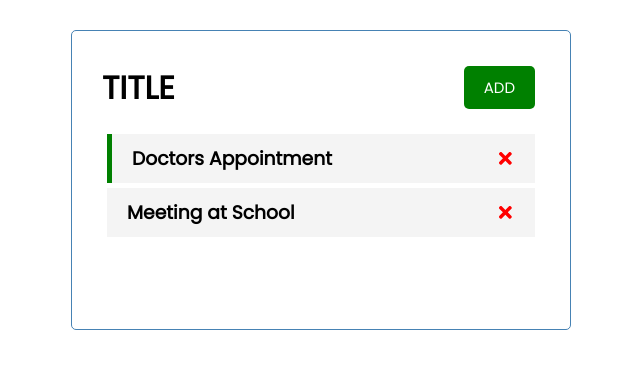
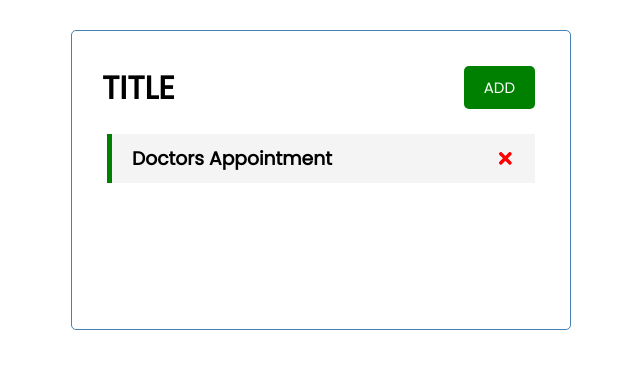
Before and after one commit to JHughesSUTA/task-tracker-rebuild, a React (Create React App) app: page / in a window 1280 px wide. Shown: the top 368 px of the page, without its empty margins (319-959 px from the left). Built offline with nearby package versions, Linux system fonts and the light colour scheme; data requests are answered from the project's data file.

Commit message:
delete task from server

```diff
--- a/db.json
+++ b/db.json
@@ -5,12 +5,6 @@
       "text": "Doctors Appointment",
       "day": "Feb 5th at 2:30pm",
       "reminder": true
-    },
-    {
-      "id": 2,
-      "text": "Meeting at School",
-      "day": "Feb 6th at 1:30 pm",
-      "reminder": false
     }
   ]
 }
--- a/src/App.js
+++ b/src/App.js
@@ -17,7 +17,7 @@ function App(){
   useEffect(() =>{
     const getTasks = async () => {
       const tasksFromServer = await fetchTasks()
-      console.table(tasksFromServer)
+      // console.table(tasksFromServer)
       setTasks(tasksFromServer)
     }
     getTasks()
@@ -30,6 +30,9 @@ function App(){
   }
 
   const deleteTask = (id) => {
+    fetch(`http://localhost:8000/tasks/${id}`, {
+      method: "DELETE"
+    })
     setTasks(tasks.filter(task => task.id !== id))
   }
 
```
